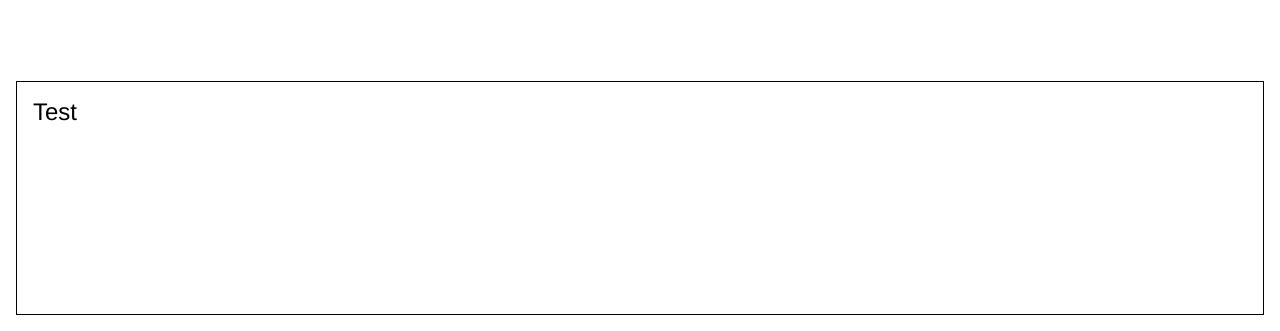
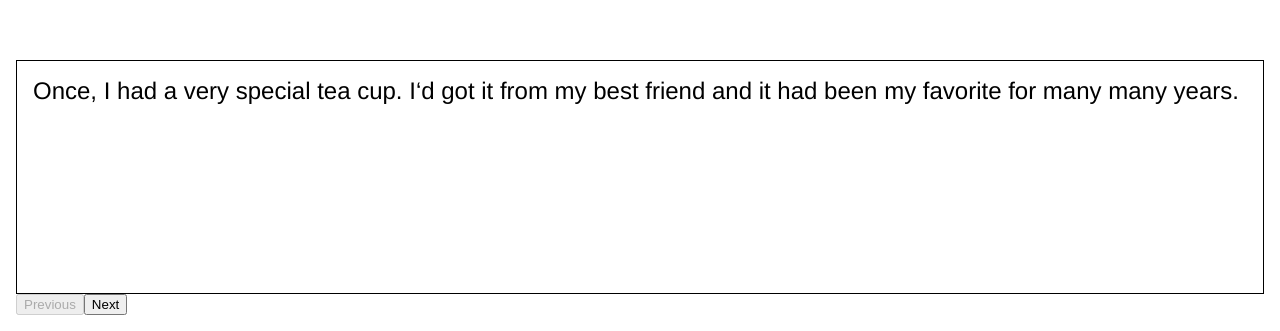
Before and after one commit to milua/happy-birthday-tea, an Angular app: page / in a window 1280 px wide. Shown: the part 469-800 px from the top of the page. Built offline with nearby package versions, Linux system fonts and the light colour scheme.

Commit message:
add favicon and buttons to dialog

```diff
--- a/src/app/app.component.html
+++ b/src/app/app.component.html
@@ -1 +1 @@
-<app-dialog class="dialog">Test</app-dialog>
+<app-dialog class="dialog" [dialog]="dialog">Test</app-dialog>
--- a/src/app/app.component.ts
+++ b/src/app/app.component.ts
@@ -1,4 +1,5 @@
 import { Component } from '@angular/core';
+import { DialogText } from './material/dialog-text';
 
 @Component({
   selector: 'app-root',
@@ -7,4 +8,5 @@ import { Component } from '@angular/core';
 })
 export class AppComponent {
   title = 'app';
+  dialog: string[] = DialogText.INTRO;
 }
--- a/src/app/dialog/main/dialog.component.html
+++ b/src/app/dialog/main/dialog.component.html
@@ -1 +1,7 @@
-<div><ng-content></ng-content></div>
+<div class="container">
+  {{text}}
+</div>
+<div>
+  <button [disabled]="isFirstPage" (click)="onPreviousClicked()">Previous</button>
+  <button [disabled]="isLastPage" (click)="onNextClicked()">Next</button>
+</div>
--- a/src/app/dialog/main/dialog.component.scss
+++ b/src/app/dialog/main/dialog.component.scss
@@ -1,5 +1,5 @@
 :host {
-  div {
+  .container {
     background-color: white;
     border: 1px black solid;
     color: black;
--- a/src/app/dialog/main/dialog.component.ts
+++ b/src/app/dialog/main/dialog.component.ts
@@ -1,15 +1,34 @@
-import { Component, OnInit } from '@angular/core';
+import { Component, Input } from '@angular/core';
 
 @Component({
   selector: 'app-dialog',
   templateUrl: './dialog.component.html',
   styleUrls: ['./dialog.component.scss']
 })
-export class DialogComponent implements OnInit {
+export class DialogComponent {
+  @Input() dialog: string[];
+  private currentTextIndex: number = 0;
 
-  constructor() { }
-
-  ngOnInit(): void {
+  constructor() {
   }
 
+  get isLastPage(): boolean {
+    return this.currentTextIndex === this.dialog.length - 1;
+  }
+
+  get isFirstPage(): boolean {
+    return this.currentTextIndex === 0;
+  }
+
+  get text(): string {
+    return this.dialog[this.currentTextIndex];
+  }
+
+  onNextClicked(): void {
+    this.currentTextIndex += 1;
+  }
+
+  onPreviousClicked(): void {
+    this.currentTextIndex -= 1;
+  }
 }
--- /dev/null
+++ b/src/app/material/dialog-text.ts
@@ -0,0 +1,7 @@
+export class DialogText {
+  static INTRO: string[] = ['Once, I had a very special tea cup. I‘d got it from my best friend and it had been my favorite for many many years.',
+    'The cup always reminded me of her. As time passed by, work drove us further apart.',
+    'Although the distance between us became as far as it could be, I still felt very close to her.',
+    'Today was her birthday.',
+    'I got up to make some tea, as usual. I went downstairs into the kitchen but something felt different.'];
+}
--- a/src/index.html
+++ b/src/index.html
@@ -2,7 +2,7 @@
 <html lang="en">
 <head>
   <meta charset="utf-8">
-  <title>App</title>
+  <title>Happy Birthday Tea!</title>
   <base href="/">
   <meta name="viewport" content="width=device-width, initial-scale=1">
   <link rel="icon" type="image/x-icon" href="favicon.ico">
--- a/src/polyfills.ts
+++ b/src/polyfills.ts
@@ -1,7 +1,3 @@
-/***************************************************************************************************
- * Load `$localize` onto the global scope - used if i18n tags appear in Angular templates.
- */
-import '@angular/localize/init';
 /**
  * This file includes polyfills needed by Angular and is loaded before the app.
  * You can add your own extra polyfills to this file.
```
Also changed, not shown: src/assets/teacup.svg (added), 1 other file (tests, documents, lock files or other folders).
